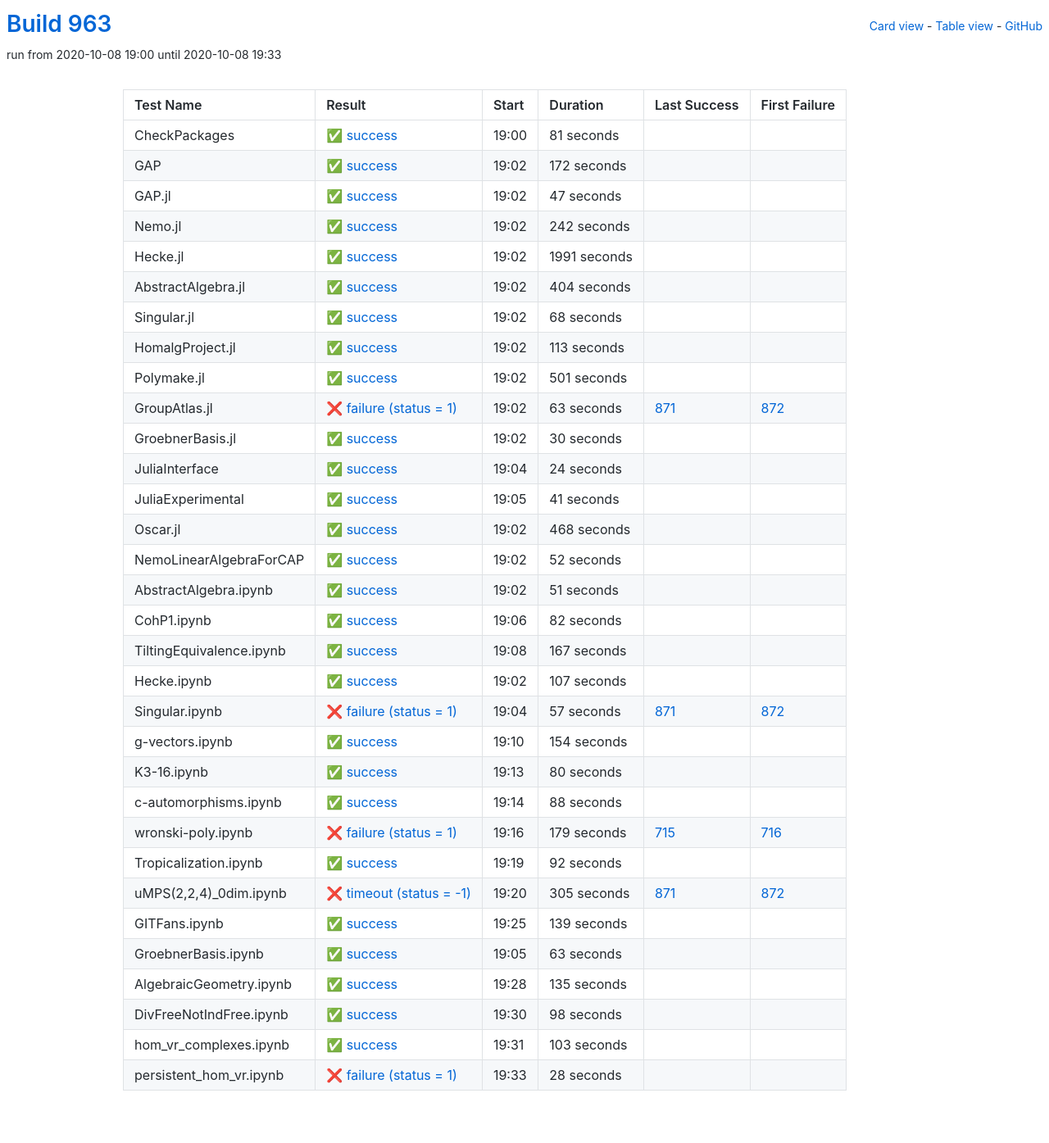
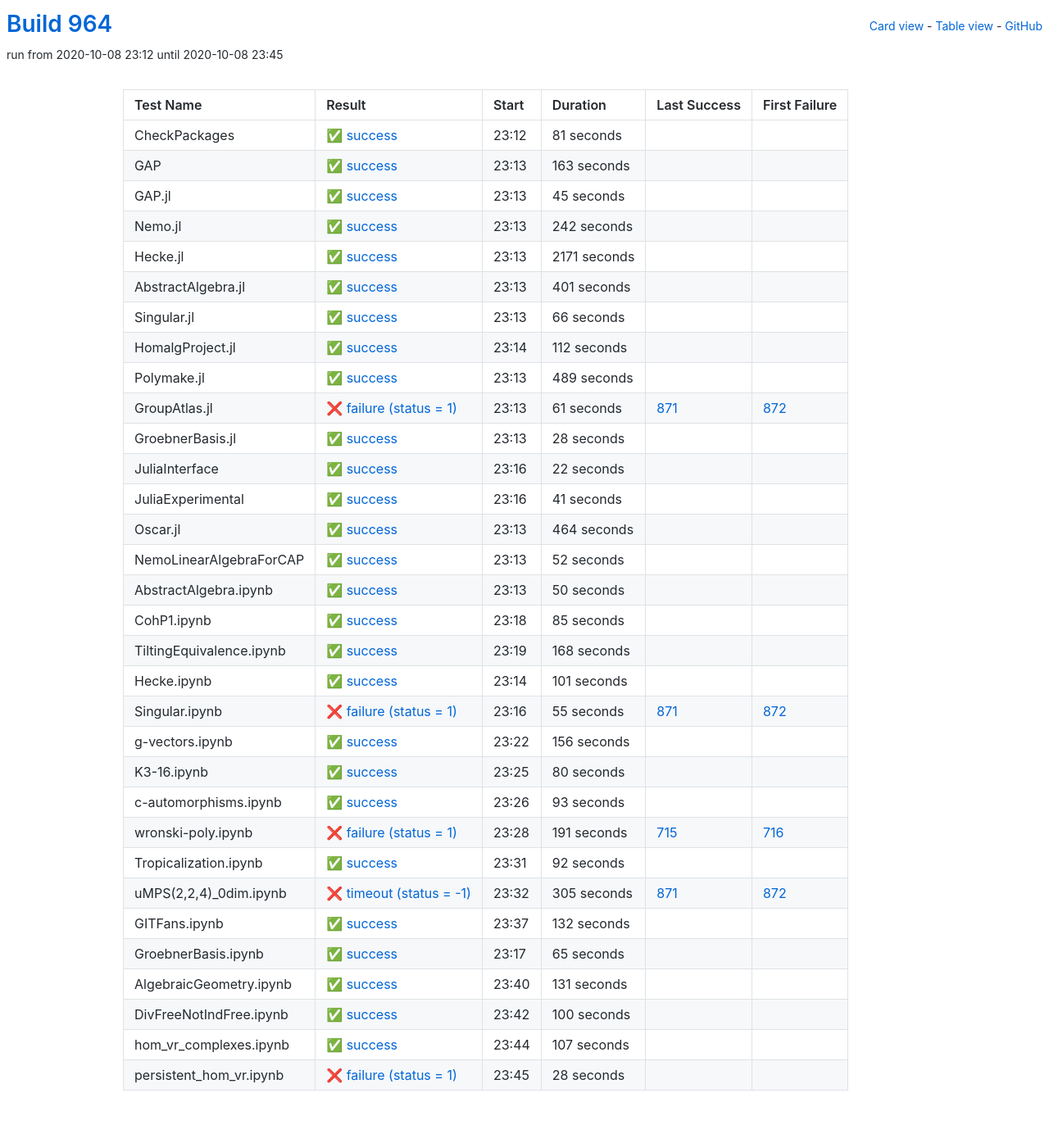
Before and after one commit to oscar-system/oscar-ci-status-stable, a Jekyll site: the page built from table.html, in a window 1280 px wide. Shown: the whole page at 82% size. Built offline with Jekyll 4.4.1, drawn with Linux system fonts in a browser that asks for light colours.

Commit message:
Build #964

```diff
--- a/_data/ci.yml
+++ b/_data/ci.yml
@@ -1,6 +1,6 @@
 ---
-build: 963
-build_url: https://oscarci.mathematik.uni-kl.de/job/oscar-stable/963/
+build: 964
+build_url: https://oscarci.mathematik.uni-kl.de/job/oscar-stable/964/
 job: oscar-stable
 organization: oscar-system
 repo: oscar-ci-status-stable
@@ -8,8 +8,8 @@ repourl: https://github.com/oscar-system/oscar-ci-status-stable
 tests:
 - name: CheckPackages
   id: checkpackages
-  log: https://oscarci.mathematik.uni-kl.de/job/oscar-stable/963/artifact/logs/build-963/CheckPackages.log
-  start: 2020-10-08 19:00
+  log: https://oscarci.mathematik.uni-kl.de/job/oscar-stable/964/artifact/logs/build-964/CheckPackages.log
+  start: 2020-10-08 23:12
   success: true
   exitcode: 0
   status: success
@@ -20,32 +20,32 @@ tests:
   first_failure_url:
 - name: GAP
   id: gap
-  log: https://oscarci.mathematik.uni-kl.de/job/oscar-stable/963/artifact/logs/build-963/GAP.log
-  start: 2020-10-08 19:02
+  log: https://oscarci.mathematik.uni-kl.de/job/oscar-stable/964/artifact/logs/build-964/GAP.log
+  start: 2020-10-08 23:13
   success: true
   exitcode: 0
   status: success
-  duration: 172
+  duration: 163
   last_success: false
   last_success_url:
   first_failure: false
   first_failure_url:
 - name: GAP.jl
   id: gap-jl
-  log: https://oscarci.mathematik.uni-kl.de/job/oscar-stable/963/artifact/logs/build-963/GAP.jl.log
-  start: 2020-10-08 19:02
+  log: https://oscarci.mathematik.uni-kl.de/job/oscar-stable/964/artifact/logs/build-964/GAP.jl.log
+  start: 2020-10-08 23:13
   success: true
   exitcode: 0
   status: success
-  duration: 47
+  duration: 45
   last_success: false
   last_success_url:
   first_failure: false
   first_failure_url:
 - name: Nemo.jl
   id: nemo-jl
-  log: https://oscarci.mathematik.uni-kl.de/job/oscar-stable/963/artifact/logs/build-963/Nemo.jl.log
-  start: 2020-10-08 19:02
+  log: https://oscarci.mathematik.uni-kl.de/job/oscar-stable/964/artifact/logs/build-964/Nemo.jl.log
+  start: 2020-10-08 23:13
   success: true
   exitcode: 0
   status: success
@@ -56,104 +56,104 @@ tests:
   first_failure_url:
 - name: Hecke.jl
   id: hecke-jl
-  log: https://oscarci.mathematik.uni-kl.de/job/oscar-stable/963/artifact/logs/build-963/Hecke.jl.log
-  start: 2020-10-08 19:02
+  log: https://oscarci.mathematik.uni-kl.de/job/oscar-stable/964/artifact/logs/build-964/Hecke.jl.log
+  start: 2020-10-08 23:13
   success: true
   exitcode: 0
   status: success
-  duration: 1991
+  duration: 2171
   last_success: false
   last_success_url:
   first_failure: false
   first_failure_url:
 - name: AbstractAlgebra.jl
   id: abstractalgebra-jl
-  log: https://oscarci.mathematik.uni-kl.de/job/oscar-stable/963/artifact/logs/build-963/AbstractAlgebra.jl.log
-  start: 2020-10-08 19:02
+  log: https://oscarci.mathematik.uni-kl.de/job/oscar-stable/964/artifact/logs/build-964/AbstractAlgebra.jl.log
+  start: 2020-10-08 23:13
   success: true
   exitcode: 0
   status: success
-  duration: 404
+  duration: 401
   last_success: false
   last_success_url:
   first_failure: false
   first_failure_url:
 - name: Singular.jl
   id: singular-jl
-  log: https://oscarci.mathematik.uni-kl.de/job/oscar-stable/963/artifact/logs/build-963/Singular.jl.log
-  start: 2020-10-08 19:02
+  log: https://oscarci.mathematik.uni-kl.de/job/oscar-stable/964/artifact/logs/build-964/Singular.jl.log
+  start: 2020-10-08 23:13
   success: true
   exitcode: 0
   status: success
-  duration: 68
+  duration: 66
   last_success: false
   last_success_url:
   first_failure: false
   first_failure_url:
 - name: HomalgProject.jl
   id: homalgproject-jl
-  log: https://oscarci.mathematik.uni-kl.de/job/oscar-stable/963/artifact/logs/build-963/HomalgProject.jl.log
-  start: 2020-10-08 19:02
+  log: https://oscarci.mathematik.uni-kl.de/job/oscar-stable/964/artifact/logs/build-964/HomalgProject.jl.log
+  start: 2020-10-08 23:14
   success: true
   exitcode: 0
   status: success
-  duration: 113
+  duration: 112
   last_success: false
   last_success_url:
   first_failure: false
   first_failure_url:
 - name: Polymake.jl
   id: polymake-jl
-  log: https://oscarci.mathematik.uni-kl.de/job/oscar-stable/963/artifact/logs/build-963/Polymake.jl.log
-  start: 2020-10-08 19:02
+  log: https://oscarci.mathematik.uni-kl.de/job/oscar-stable/964/artifact/logs/build-964/Polymake.jl.log
+  start: 2020-10-08 23:13
   success: true
   exitcode: 0
   status: success
-  duration: 501
+  duration: 489
   last_success: false
   last_success_url:
   first_failure: false
   first_failure_url:
 - name: GroupAtlas.jl
   id: groupatlas-jl
-  log: https://oscarci.mathematik.uni-kl.de/job/oscar-stable/963/artifact/logs/build-963/GroupAtlas.jl.log
-  start: 2020-10-08 19:02
+  log: https://oscarci.mathematik.uni-kl.de/job/oscar-stable/964/artifact/logs/build-964/GroupAtlas.jl.log
+  start: 2020-10-08 23:13
   success: false
   exitcode: 1
   status: failure
-  duration: 63
+  duration: 61
   last_success: 871
   last_success_url: https://oscarci.mathematik.uni-kl.de/job/oscar-stable/871/
   first_failure: 872
   first_failure_url: https://oscarci.mathematik.uni-kl.de/job/oscar-stable/872/
 - name: GroebnerBasis.jl
   id: groebnerbasis-jl
-  log: https://oscarci.mathematik.uni-kl.de/job/oscar-stable/963/artifact/logs/build-963/GroebnerBasis.jl.log
-  start: 2020-10-08 19:02
+  log: https://oscarci.mathematik.uni-kl.de/job/oscar-stable/964/artifact/logs/build-964/GroebnerBasis.jl.log
+  start: 2020-10-08 23:13
   success: true
   exitcode: 0
   status: success
-  duration: 30
+  duration: 28
   last_success: false
   last_success_url:
   first_failure: false
   first_failure_url:
 - name: JuliaInterface
   id: juliainterface
-  log: https://oscarci.mathematik.uni-kl.de/job/oscar-stable/963/artifact/logs/build-963/JuliaInterface.log
-  start: 2020-10-08 19:04
+  log: https://oscarci.mathematik.uni-kl.de/job/oscar-stable/964/artifact/logs/build-964/JuliaInterface.log
+  start: 2020-10-08 23:16
   success: true
   exitcode: 0
   status: success
-  duration: 24
+  duration: 22
   last_success: false
   last_success_url:
   first_failure: false
   first_failure_url:
 - name: JuliaExperimental
   id: juliaexperimental
-  log: https://oscarci.mathematik.uni-kl.de/job/oscar-stable/963/artifact/logs/build-963/JuliaExperimental.log
-  start: 2020-10-08 19:05
+  log: https://oscarci.mathematik.uni-kl.de/job/oscar-stable/964/artifact/logs/build-964/JuliaExperimental.log
+  start: 2020-10-08 23:16
   success: true
   exitcode: 0
   status: success
@@ -164,20 +164,20 @@ tests:
   first_failure_url:
 - name: Oscar.jl
   id: oscar-jl
-  log: https://oscarci.mathematik.uni-kl.de/job/oscar-stable/963/artifact/logs/build-963/Oscar.jl.log
-  start: 2020-10-08 19:02
+  log: https://oscarci.mathematik.uni-kl.de/job/oscar-stable/964/artifact/logs/build-964/Oscar.jl.log
+  start: 2020-10-08 23:13
   success: true
   exitcode: 0
   status: success
-  duration: 468
+  duration: 464
   last_success: false
   last_success_url:
   first_failure: false
   first_failure_url:
 - name: NemoLinearAlgebraForCAP
   id: nemolinearalgebraforcap
-  log: https://oscarci.mathematik.uni-kl.de/job/oscar-stable/963/artifact/logs/build-963/NemoLinearAlgebraForCAP.log
-  start: 2020-10-08 19:02
+  log: https://oscarci.mathematik.uni-kl.de/job/oscar-stable/964/artifact/logs/build-964/NemoLinearAlgebraForCAP.log
+  start: 2020-10-08 23:13
   success: true
   exitcode: 0
   status: success
@@ -188,80 +188,80 @@ tests:
   first_failure_url:
 - name: AbstractAlgebra.ipynb
   id: abstractalgebra-ipynb
-  log: https://oscarci.mathematik.uni-kl.de/job/oscar-stable/963/artifact/logs/build-963/AbstractAlgebra.ipynb.log
-  start: 2020-10-08 19:02
+  log: https://oscarci.mathematik.uni-kl.de/job/oscar-stable/964/artifact/logs/build-964/AbstractAlgebra.ipynb.log
+  start: 2020-10-08 23:13
   success: true
   exitcode: 0
   status: success
-  duration: 51
+  duration: 50
   last_success: false
   last_success_url:
   first_failure: false
   first_failure_url:
 - name: CohP1.ipynb
   id: cohp1-ipynb
-  log: https://oscarci.mathematik.uni-kl.de/job/oscar-stable/963/artifact/logs/build-963/CohP1.ipynb.log
-  start: 2020-10-08 19:06
+  log: https://oscarci.mathematik.uni-kl.de/job/oscar-stable/964/artifact/logs/build-964/CohP1.ipynb.log
+  start: 2020-10-08 23:18
   success: true
   exitcode: 0
   status: success
-  duration: 82
+  duration: 85
   last_success: false
   last_success_url:
   first_failure: false
   first_failure_url:
 - name: TiltingEquivalence.ipynb
   id: tiltingequivalence-ipynb
-  log: https://oscarci.mathematik.uni-kl.de/job/oscar-stable/963/artifact/logs/build-963/TiltingEquivalence.ipynb.log
-  start: 2020-10-08 19:08
+  log: https://oscarci.mathematik.uni-kl.de/job/oscar-stable/964/artifact/logs/build-964/TiltingEquivalence.ipynb.log
+  start: 2020-10-08 23:19
   success: true
   exitcode: 0
   status: success
-  duration: 167
+  duration: 168
   last_success: false
   last_success_url:
   first_failure: false
   first_failure_url:
 - name: Hecke.ipynb
   id: hecke-ipynb
-  log: https://oscarci.mathematik.uni-kl.de/job/oscar-stable/963/artifact/logs/build-963/Hecke.ipynb.log
-  start: 2020-10-08 19:02
+  log: https://oscarci.mathematik.uni-kl.de/job/oscar-stable/964/artifact/logs/build-964/Hecke.ipynb.log
+  start: 2020-10-08 23:14
   success: true
   exitcode: 0
   status: success
-  duration: 107
+  duration: 101
   last_success: false
   last_success_url:
   first_failure: false
   first_failure_url:
 - name: Singular.ipynb
   id: singular-ipynb
-  log: https://oscarci.mathematik.uni-kl.de/job/oscar-stable/963/artifact/logs/build-963/Singular.ipynb.log
-  start: 2020-10-08 19:04
+  log: https://oscarci.mathematik.uni-kl.de/job/oscar-stable/964/artifact/logs/build-964/Singular.ipynb.log
+  start: 2020-10-08 23:16
   success: false
   exitcode: 1
   status: failure
-  duration: 57
+  duration: 55
   last_success: 871
   last_success_url: https://oscarci.mathematik.uni-kl.de/job/oscar-stable/871/
   first_failure: 872
   first_failure_url: https://oscarci.mathematik.uni-kl.de/job/oscar-stable/872/
 - name: g-vectors.ipynb
   id: g-vectors-ipynb
-  log: https://oscarci.mathematik.uni-kl.de/job/oscar-stable/963/artifact/logs/build-963/g-vectors.ipynb.log
-  start: 2020-10-08 19:10
+  log: https://oscarci.mathematik.uni-kl.de/job/oscar-stable/964/artifact/logs/build-964/g-vectors.ipynb.log
+  start: 2020-10-08 23:22
   success: true
   exitcode: 0
   status: success
-  duration: 154
+  duration: 156
   last_success: false
   last_success_url:
   first_failure: false
   first_failure_url:
 - name: K3-16.ipynb
   id: k3-16-ipynb
-  log: https://oscarci.mathematik.uni-kl.de/job/oscar-stable/963/artifact/logs/build-963/K3-16.ipynb.log
-  start: 2020-10-08 19:13
+  log: https://oscarci.mathematik.uni-kl.de/job/oscar-stable/964/artifact/logs/build-964/K3-16.ipynb.log
+  start: 2020-10-08 23:25
   success: true
   exitcode: 0
   status: success
@@ -272,32 +272,32 @@ tests:
   first_failure_url:
 - name: c-automorphisms.ipynb
   id: c-automorphisms-ipynb
-  log: https://oscarci.mathematik.uni-kl.de/job/oscar-stable/963/artifact/logs/build-963/c-automorphisms.ipynb.log
-  start: 2020-10-08 19:14
+  log: https://oscarci.mathematik.uni-kl.de/job/oscar-stable/964/artifact/logs/build-964/c-automorphisms.ipynb.log
+  start: 2020-10-08 23:26
   success: true
   exitcode: 0
   status: success
-  duration: 88
+  duration: 93
   last_success: false
   last_success_url:
   first_failure: false
   first_failure_url:
 - name: wronski-poly.ipynb
   id: wronski-poly-ipynb
-  log: https://oscarci.mathematik.uni-kl.de/job/oscar-stable/963/artifact/logs/build-963/wronski-poly.ipynb.log
-  start: 2020-10-08 19:16
+  log: https://oscarci.mathematik.uni-kl.de/job/oscar-stable/964/artifact/logs/build-964/wronski-poly.ipynb.log
+  start: 2020-10-08 23:28
   success: false
   exitcode: 1
   status: failure
-  duration: 179
+  duration: 191
   last_success: 715
   last_success_url: https://oscarci.mathematik.uni-kl.de/job/oscar-stable/715/
   first_failure: 716
   first_failure_url: https://oscarci.mathematik.uni-kl.de/job/oscar-stable/716/
 - name: Tropicalization.ipynb
   id: tropicalization-ipynb
-  log: https://oscarci.mathematik.uni-kl.de/job/oscar-stable/963/artifact/logs/build-963/Tropicalization.ipynb.log
-  start: 2020-10-08 19:19
+  log: https://oscarci.mathematik.uni-kl.de/job/oscar-stable/964/artifact/logs/build-964/Tropicalization.ipynb.log
+  start: 2020-10-08 23:31
   success: true
   exitcode: 0
   status: success
@@ -308,8 +308,8 @@ tests:
   first_failure_url:
 - name: uMPS(2,2,4)_0dim.ipynb
   id: umps-2-2-4-0dim-ipynb
-  log: https://oscarci.mathematik.uni-kl.de/job/oscar-stable/963/artifact/logs/build-963/uMPS-2-2-4-_0dim.ipynb.log
-  start: 2020-10-08 19:20
+  log: https://oscarci.mathematik.uni-kl.de/job/oscar-stable/964/artifact/logs/build-964/uMPS-2-2-4-_0dim.ipynb.log
+  start: 2020-10-08 23:32
   success: false
   exitcode: -1
   status: timeout
@@ -320,68 +320,68 @@ tests:
   first_failure_url: https://oscarci.mathematik.uni-kl.de/job/oscar-stable/872/
 - name: GITFans.ipynb
   id: gitfans-ipynb
-  log: https://oscarci.mathematik.uni-kl.de/job/oscar-stable/963/artifact/logs/build-963/GITFans.ipynb.log
-  start: 2020-10-08 19:25
+  log: https://oscarci.mathematik.uni-kl.de/job/oscar-stable/964/artifact/logs/build-964/GITFans.ipynb.log
+  start: 2020-10-08 23:37
   success: true
   exitcode: 0
   status: success
-  duration: 139
+  duration: 132
   last_success: false
   last_success_url:
   first_failure: false
   first_failure_url:
 - name: GroebnerBasis.ipynb
   id: groebnerbasis-ipynb
-  log: https://oscarci.mathematik.uni-kl.de/job/oscar-stable/963/artifact/logs/build-963/GroebnerBasis.ipynb.log
-  start: 2020-10-08 19:05
+  log: https://oscarci.mathematik.uni-kl.de/job/oscar-stable/964/artifact/logs/build-964/GroebnerBasis.ipynb.log
+  start: 2020-10-08 23:17
   success: true
   exitcode: 0
   status: success
-  duration: 63
+  duration: 65
   last_success: false
   last_success_url:
   first_failure: false
   first_failure_url:
 - name: AlgebraicGeometry.ipynb
   id: algebraicgeometry-ipynb
-  log: https://oscarci.mathematik.uni-kl.de/job/oscar-stable/963/artifact/logs/build-963/AlgebraicGeometry.ipynb.log
-  start: 2020-10-08 19:28
+  log: https://oscarci.mathematik.uni-kl.de/job/oscar-stable/964/artifact/logs/build-964/AlgebraicGeometry.ipynb.log
+  start: 2020-10-08 23:40
   success: true
   exitcode: 0
   status: success
-  duration: 135
+  duration: 131
   last_success: false
   last_success_url:
   first_failure: false
   first_failure_url:
 - name: DivFreeNotIndFree.ipynb
   id: divfreenotindfree-ipynb
-  log: https://oscarci.mathematik.uni-kl.de/job/oscar-stable/963/artifact/logs/build-963/DivFreeNotIndFree.ipynb.log
-  start: 2020-10-08 19:30
+  log: https://oscarci.mathematik.uni-kl.de/job/oscar-stable/964/artifact/logs/build-964/DivFreeNotIndFree.ipynb.log
+  start: 2020-10-08 23:42
   success: true
   exitcode: 0
   status: success
-  duration: 98
+  duration: 100
   last_success: false
   last_success_url:
   first_failure: false
   first_failure_url:
 - name: hom_vr_complexes.ipynb
   id: hom-vr-complexes-ipynb
-  log: https://oscarci.mathematik.uni-kl.de/job/oscar-stable/963/artifact/logs/build-963/hom_vr_complexes.ipynb.log
-  start: 2020-10-08 19:31
+  log: https://oscarci.mathematik.uni-kl.de/job/oscar-stable/964/artifact/logs/build-964/hom_vr_complexes.ipynb.log
+  start: 2020-10-08 23:44
   success: true
   exitcode: 0
   status: success
-  duration: 103
+  duration: 107
   last_success: false
   last_success_url:
   first_failure: false
   first_failure_url:
 - name: persistent_hom_vr.ipynb
   id: persistent-hom-vr-ipynb
-  log: https://oscarci.mathematik.uni-kl.de/job/oscar-stable/963/artifact/logs/build-963/persistent_hom_vr.ipynb.log
-  start: 2020-10-08 19:33
+  log: https://oscarci.mathematik.uni-kl.de/job/oscar-stable/964/artifact/logs/build-964/persistent_hom_vr.ipynb.log
+  start: 2020-10-08 23:45
   success: false
   exitcode: 1
   status: failure
```
Also changed, not shown: README.md.
